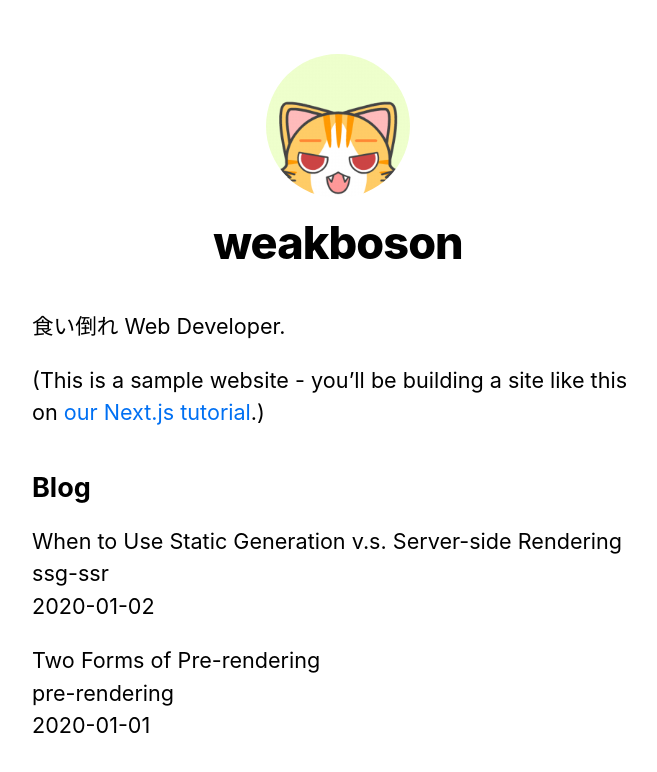
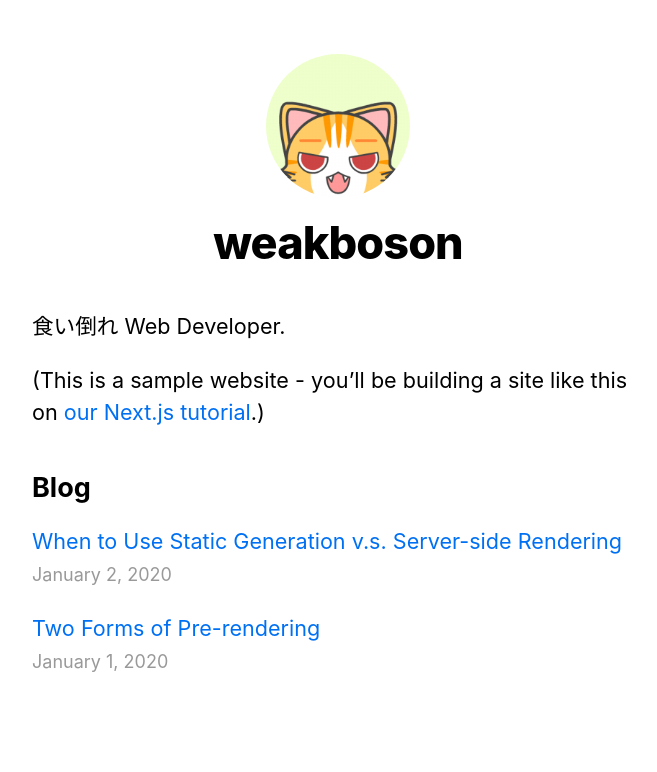
Before and after one commit to weakboson/next-playground, a Next.js app in the folder home/nextjs-blog/: page / in a window 1280 px wide. Shown: the top 772 px of the page, without its empty margins (302-959 px from the left). Built offline with nearby package versions, Linux system fonts and the light colour scheme.

Commit message:
Link を貼った

```diff
--- a/home/nextjs-blog/pages/index.js
+++ b/home/nextjs-blog/pages/index.js
@@ -2,6 +2,8 @@
 import Layout, { siteTitle } from '../components/layout'
 import utilStyles from '../styles/utils.module.css'
 import { getSortedPostsData } from '../lib/posts'
+import Link from 'next/link'
+import Date from '../components/date'
 
 export async function getStaticProps() {
   const allPostsData = getSortedPostsData()
@@ -30,11 +32,13 @@
         <ul className={utilStyles.list}>
           {allPostsData.map(({ id, date, title }) => (
             <li className={utilStyles.listItem} key={id}>
-              {title}
+              <Link href={`posts/${id}`}>
+                <a>{title}</a>
+              </Link>
               <br />
-              {id}
-              <br />
-              {date}
+              <small className={utilStyles.lightText}>
+                <Date dateString={date} />
+              </small>
             </li>
           ))}
         </ul>
```
